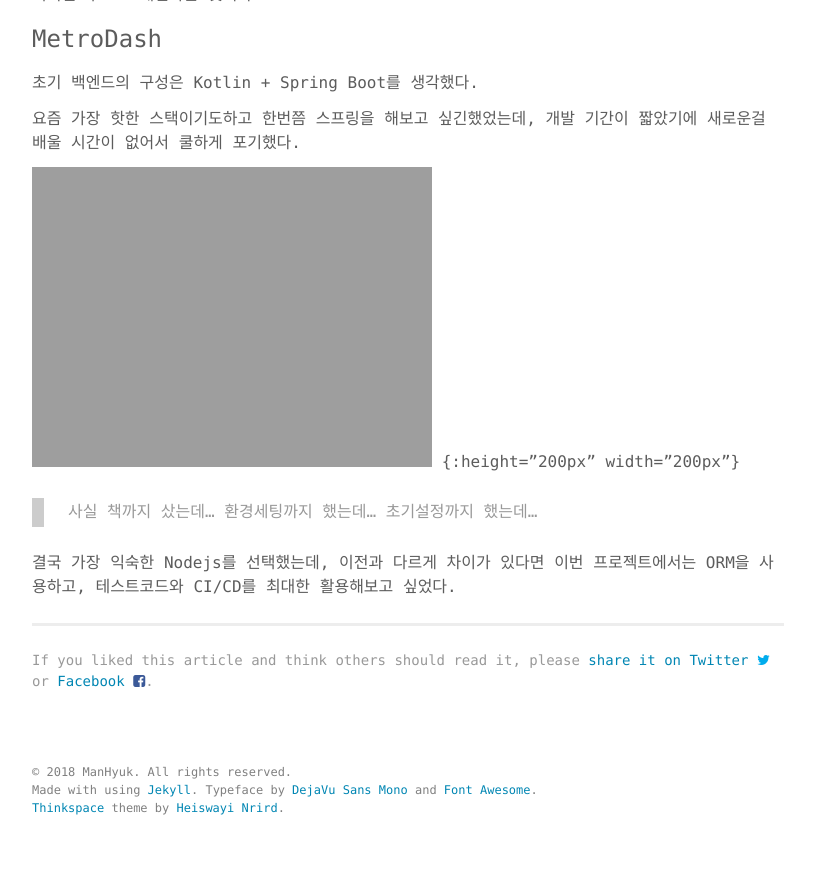
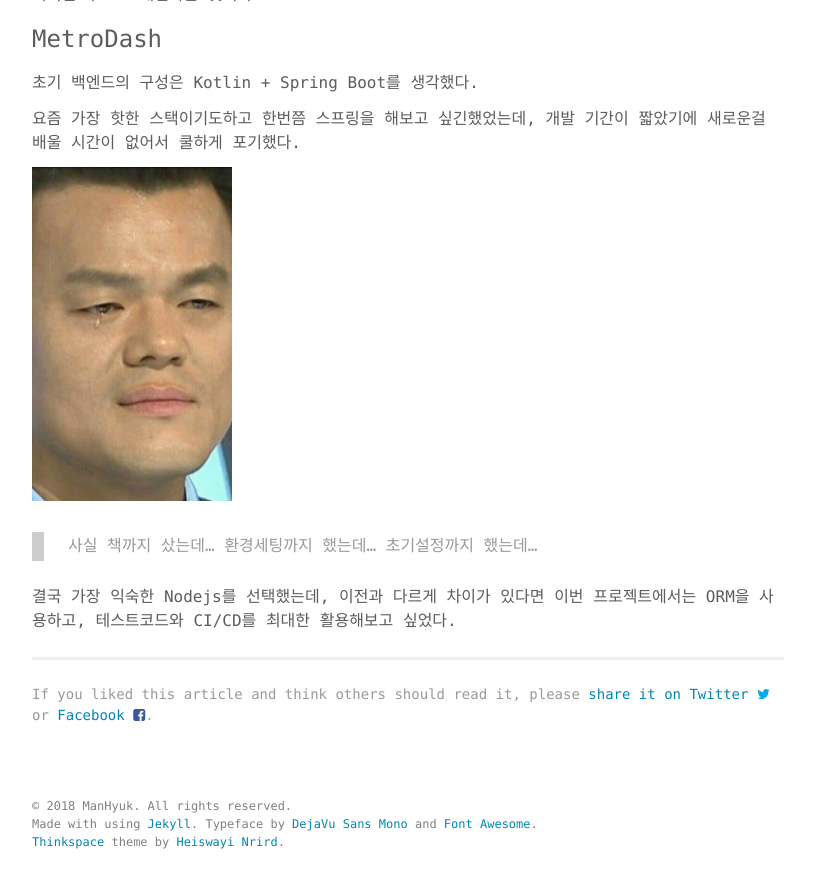
Before and after one commit to ManHyuk/ManHyuk.github.io, a Jekyll site: the page built from _posts/2018-08-05-hpcnt.md, in a window 1280 px wide and 900 px high, scrolled down 2003 px. Shown: the top 888 px of the window, without its empty margins (232-1047 px from the left). Built offline with Jekyll 4.4.1, drawn with Linux system fonts in a browser that asks for light colours; before the commit the page ends 2869 px from its top, so only the background shows below that.

Commit message:
change img size

```diff
--- a/_posts/2018-08-05-hpcnt.md
+++ b/_posts/2018-08-05-hpcnt.md
@@ -80,7 +80,7 @@ Uber, AirBnB와 같은 공유경제라는 개념을 지하철 택배에 도입
 
 요즘 가장 핫한 스택이기도하고 한번쯤 스프링을 해보고 싶긴했었는데, 개발 기간이 짧았기에 새로운걸 배울 시간이 없어서 쿨하게 포기했다.
 
-![sad](/images/hpcnt/sad.jpg =200x200) {:height="200px" width="200px"}
+<img src="/images/hpcnt/sad.jpg" alt="drawing" width="200px"/>
 > 사실 책까지 샀는데... 환경세팅까지 했는데... 초기설정까지 했는데...
 
 
```
